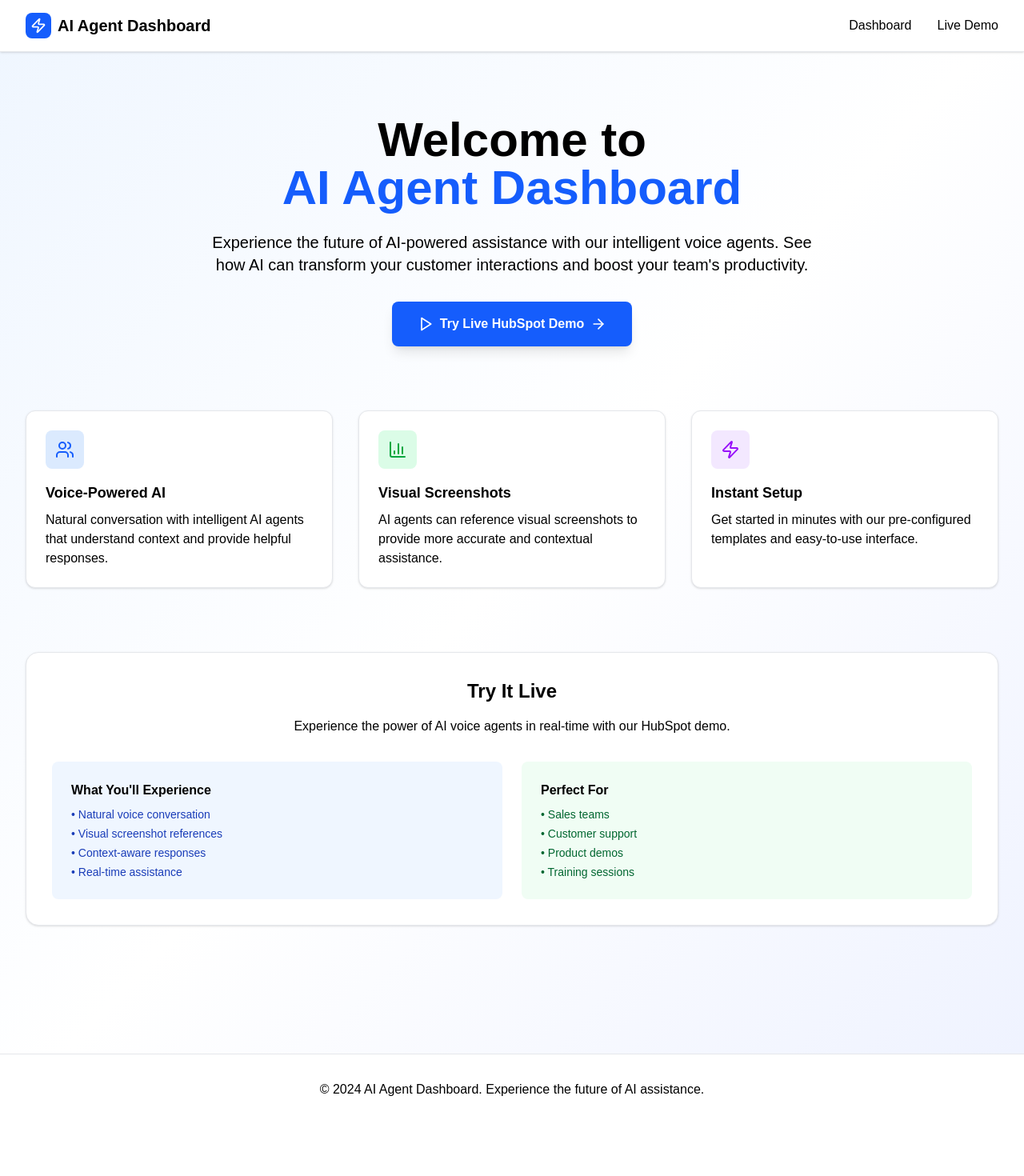
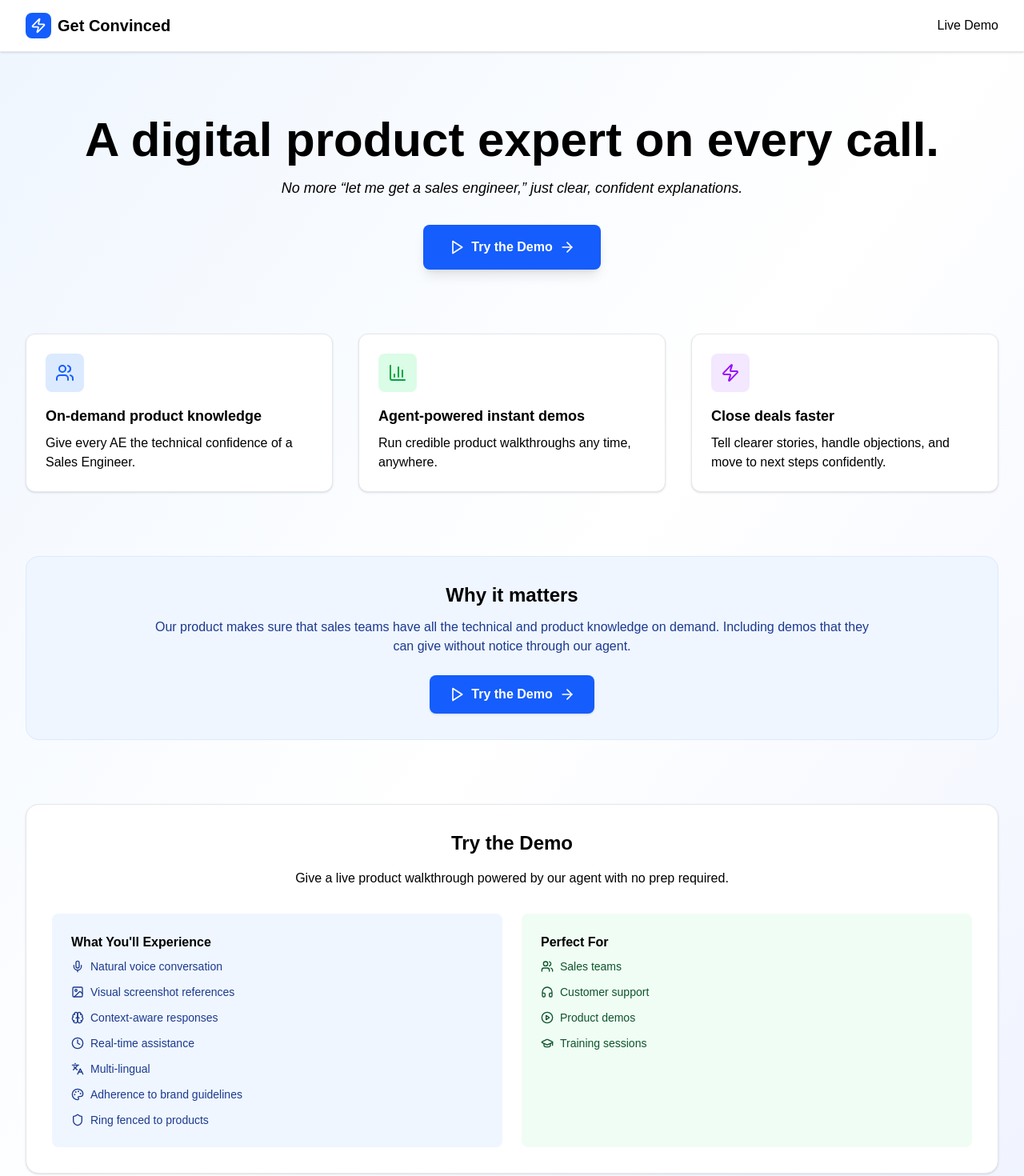
Before and after one commit to lazycoder1/getconvinced-poc, a Next.js app: page / in a window 1280 px wide. Shown: the top 1470 px of the page at 80% size. Before the commit the page ends 1406 px from the top, so only its background shows below. Built offline with nearby package versions, Linux system fonts and the light colour scheme.

Commit message:
updating landing page

```diff
--- a/src/app/page.tsx
+++ b/src/app/page.tsx
@@ -1,7 +1,25 @@
 "use client";
 
 import Link from "next/link";
-import { ArrowRight, Play, Zap, Users, BarChart3, Menu, X } from "lucide-react";
+import {
+    ArrowRight,
+    Play,
+    Zap,
+    Users,
+    BarChart3,
+    Menu,
+    X,
+    Mic,
+    Image,
+    Brain,
+    Clock,
+    Languages,
+    Palette,
+    Shield,
+    Headphones,
+    PlayCircle,
+    GraduationCap,
+} from "lucide-react";
 import { useState } from "react";
 
 export default function WelcomePage() {
@@ -17,12 +35,12 @@ export default function WelcomePage() {
                             <div className="flex justify-center items-center w-8 h-8 bg-blue-600 rounded-lg">
                                 <Zap className="w-5 h-5 text-white" />
                             </div>
-                            <h1 className="text-xl font-bold text-gray-900">AI Agent Dashboard</h1>
+                            <h1 className="text-xl font-bold text-gray-900">Get Convinced</h1>
                         </div>
                         <nav className="hidden space-x-8 md:flex">
-                            <Link href="/dashboard" className="text-gray-600 transition-colors hover:text-gray-900">
+                            {/* <Link href="/dashboard" className="text-gray-600 transition-colors hover:text-gray-900">
                                 Dashboard
-                            </Link>
+                            </Link> */}
                             <Link href="/agent-demo?website=hubspot" className="text-gray-600 transition-colors hover:text-gray-900">
                                 Live Demo
                             </Link>
@@ -66,13 +84,11 @@ export default function WelcomePage() {
             {/* Hero Section */}
             <main className="px-4 py-20 mx-auto max-w-7xl sm:px-6 lg:px-8">
                 <div className="text-center">
-                    <h1 className="mb-6 text-4xl font-bold text-gray-900 md:text-6xl">
-                        Welcome to
-                        <span className="block text-blue-600">AI Agent Dashboard</span>
-                    </h1>
-                    <p className="mx-auto mb-8 max-w-3xl text-xl text-gray-600">
-                        Experience the future of AI-powered assistance with our intelligent voice agents. See how AI can transform your
-                        customer interactions and boost your team's productivity.
+                    {/* <div className="mb-3 text-sm font-semibold tracking-wide text-blue-700 uppercase">Get Convinced</div> */}
+                    <h1 className="mb-4 text-4xl font-bold text-gray-900 md:text-6xl">A digital product expert on every call.</h1>
+                    <p className="mx-auto mb-8 max-w-3xl text-lg text-gray-600">
+                        {/* <span className="block">Every rep sells like an expert.</span> */}
+                        <span className="block italic">No more “let me get a sales engineer,” just clear, confident explanations.</span>
                     </p>
 
                     {/* CTA Button */}
@@ -81,67 +97,111 @@ export default function WelcomePage() {
                         className="inline-flex items-center px-8 py-4 bg-blue-600 text-white font-semibold rounded-lg hover:bg-blue-700 transition-colors shadow-lg hover:shadow-xl transform hover:-translate-y-0.5 duration-200"
                     >
                         <Play className="mr-2 w-5 h-5" />
-                        Try Live HubSpot Demo
+                        Try the Demo
                         <ArrowRight className="ml-2 w-5 h-5" />
                     </Link>
                 </div>
 
-                {/* Features Grid */}
+                {/* About removed per request */}
+
+                {/* Value Props */}
                 <div className="grid grid-cols-1 gap-8 mt-20 md:grid-cols-3">
                     <div className="p-6 bg-white rounded-xl border border-gray-200 shadow-sm transition-shadow hover:shadow-md">
                         <div className="flex justify-center items-center mb-4 w-12 h-12 bg-blue-100 rounded-lg">
                             <Users className="w-6 h-6 text-blue-600" />
                         </div>
-                        <h3 className="mb-2 text-lg font-semibold text-gray-900">Voice-Powered AI</h3>
-                        <p className="text-gray-600">
-                            Natural conversation with intelligent AI agents that understand context and provide helpful responses.
-                        </p>
+                        <h3 className="mb-2 text-lg font-semibold text-gray-900">On-demand product knowledge</h3>
+                        <p className="text-gray-600">Give every AE the technical confidence of a Sales Engineer.</p>
                     </div>
 
                     <div className="p-6 bg-white rounded-xl border border-gray-200 shadow-sm transition-shadow hover:shadow-md">
                         <div className="flex justify-center items-center mb-4 w-12 h-12 bg-green-100 rounded-lg">
                             <BarChart3 className="w-6 h-6 text-green-600" />
                         </div>
-                        <h3 className="mb-2 text-lg font-semibold text-gray-900">Visual Screenshots</h3>
-                        <p className="text-gray-600">
-                            AI agents can reference visual screenshots to provide more accurate and contextual assistance.
-                        </p>
+                        <h3 className="mb-2 text-lg font-semibold text-gray-900">Agent-powered instant demos</h3>
+                        <p className="text-gray-600">Run credible product walkthroughs any time, anywhere.</p>
                     </div>
 
                     <div className="p-6 bg-white rounded-xl border border-gray-200 shadow-sm transition-shadow hover:shadow-md">
                         <div className="flex justify-center items-center mb-4 w-12 h-12 bg-purple-100 rounded-lg">
                             <Zap className="w-6 h-6 text-purple-600" />
                         </div>
-                        <h3 className="mb-2 text-lg font-semibold text-gray-900">Instant Setup</h3>
-                        <p className="text-gray-600">Get started in minutes with our pre-configured templates and easy-to-use interface.</p>
+                        <h3 className="mb-2 text-lg font-semibold text-gray-900">Close deals faster</h3>
+                        <p className="text-gray-600">Tell clearer stories, handle objections, and move to next steps confidently.</p>
                     </div>
                 </div>
+
+                {/* Product Promise */}
+                <section className="p-8 mt-20 bg-blue-50 rounded-2xl border border-blue-100">
+                    <div className="mx-auto max-w-4xl text-center">
+                        <h2 className="mb-3 text-2xl font-bold text-blue-900">Why it matters</h2>
+                        <p className="text-blue-900">
+                            Our product makes sure that sales teams have all the technical and product knowledge on demand. Including demos
+                            that they can give without notice through our agent.
+                        </p>
+                        <div className="mt-6">
+                            <Link
+                                href="/agent-demo?website=hubspot"
+                                className="inline-flex items-center px-6 py-3 font-semibold text-white bg-blue-600 rounded-lg shadow transition-colors hover:bg-blue-700"
+                            >
+                                <Play className="mr-2 w-5 h-5" />
+                                Try the Demo
+                                <ArrowRight className="ml-2 w-5 h-5" />
+                            </Link>
+                        </div>
+                    </div>
+                </section>
 
                 {/* Demo Section */}
                 <div className="p-8 mt-20 bg-white rounded-2xl border border-gray-200 shadow-sm">
                     <div className="mb-8 text-center">
-                        <h2 className="mb-4 text-2xl font-bold text-gray-900">Try It Live</h2>
-                        <p className="text-gray-600">Experience the power of AI voice agents in real-time with our HubSpot demo.</p>
+                        <h2 className="mb-4 text-2xl font-bold text-gray-900">Try the Demo</h2>
+                        <p className="text-gray-600">Give a live product walkthrough powered by our agent with no prep required.</p>
                     </div>
 
                     <div className="grid grid-cols-1 gap-6 md:grid-cols-2">
                         <div className="p-6 bg-blue-50 rounded-lg">
                             <h3 className="mb-2 font-semibold text-blue-900">What You'll Experience</h3>
-                            <ul className="space-y-1 text-sm text-blue-800">
-                                <li>• Natural voice conversation</li>
-                                <li>• Visual screenshot references</li>
-                                <li>• Context-aware responses</li>
-                                <li>• Real-time assistance</li>
+                            <ul className="space-y-3 text-sm text-blue-900">
+                                <li className="flex gap-2 items-center">
+                                    <Mic className="w-4 h-4" /> <span>Natural voice conversation</span>
+                                </li>
+                                <li className="flex gap-2 items-center">
+                                    <Image className="w-4 h-4" /> <span>Visual screenshot references</span>
+                                </li>
+                                <li className="flex gap-2 items-center">
+                                    <Brain className="w-4 h-4" /> <span>Context-aware responses</span>
+                                </li>
+                                <li className="flex gap-2 items-center">
+                                    <Clock className="w-4 h-4" /> <span>Real-time assistance</span>
+                                </li>
+                                <li className="flex gap-2 items-center">
+                                    <Languages className="w-4 h-4" /> <span>Multi-lingual</span>
+                                </li>
+                                <li className="flex gap-2 items-center">
+                                    <Palette className="w-4 h-4" /> <span>Adherence to brand guidelines</span>
+                                </li>
+                                <li className="flex gap-2 items-center">
+                                    <Shield className="w-4 h-4" /> <span>Ring fenced to products</span>
+                                </li>
                             </ul>
                         </div>
 
                         <div className="p-6 bg-green-50 rounded-lg">
                             <h3 className="mb-2 font-semibold text-green-900">Perfect For</h3>
-                            <ul className="space-y-1 text-sm text-green-800">
-                                <li>• Sales teams</li>
-                                <li>• Customer support</li>
-                                <li>• Product demos</li>
-                                <li>• Training sessions</li>
+                            <ul className="space-y-3 text-sm text-green-900">
+                                <li className="flex gap-2 items-center">
+                                    <Users className="w-4 h-4" /> <span>Sales teams</span>
+                                </li>
+                                <li className="flex gap-2 items-center">
+                                    <Headphones className="w-4 h-4" /> <span>Customer support</span>
+                                </li>
+                                <li className="flex gap-2 items-center">
+                                    <PlayCircle className="w-4 h-4" /> <span>Product demos</span>
+                                </li>
+                                <li className="flex gap-2 items-center">
+                                    <GraduationCap className="w-4 h-4" /> <span>Training sessions</span>
+                                </li>
                             </ul>
                         </div>
                     </div>
```
